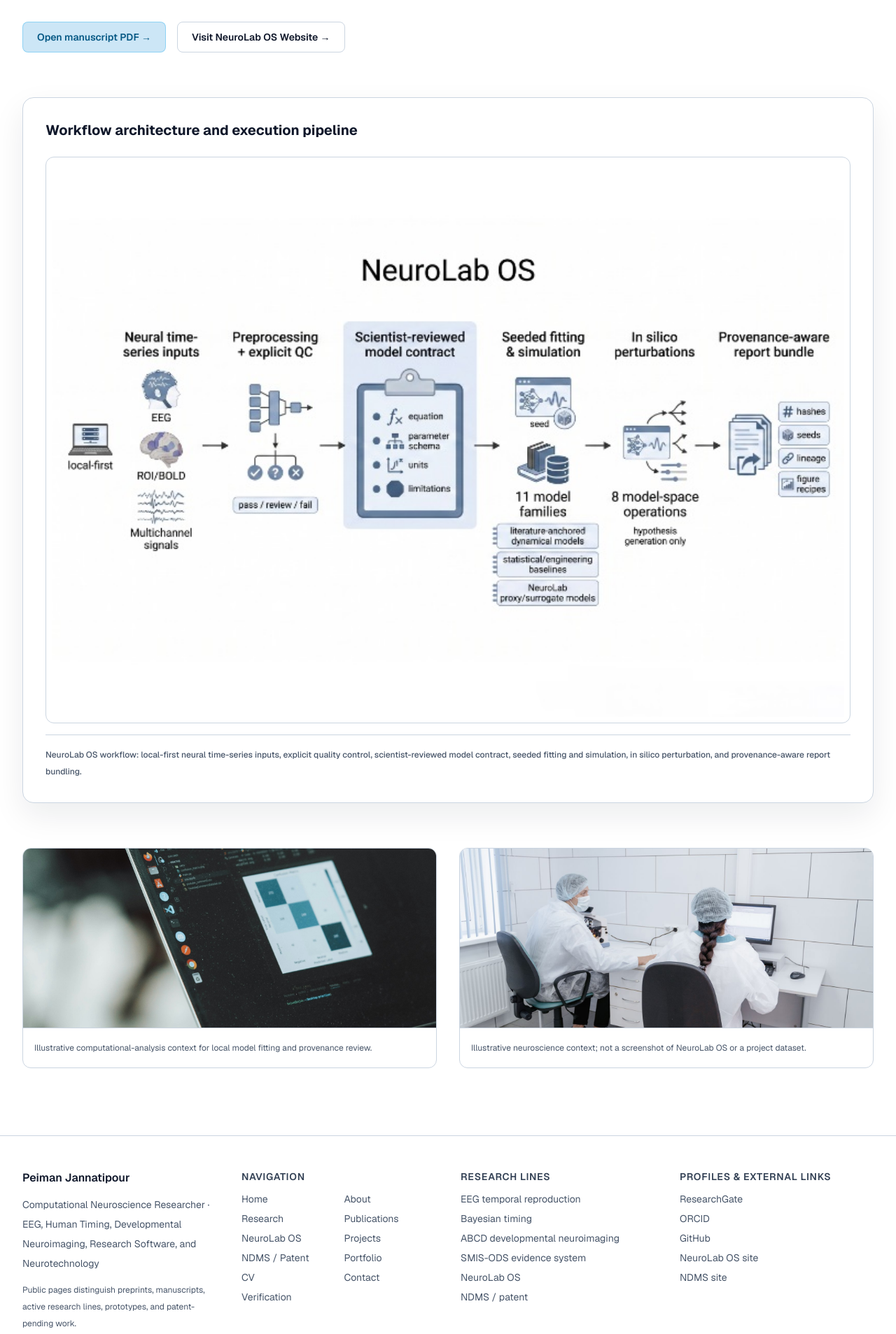
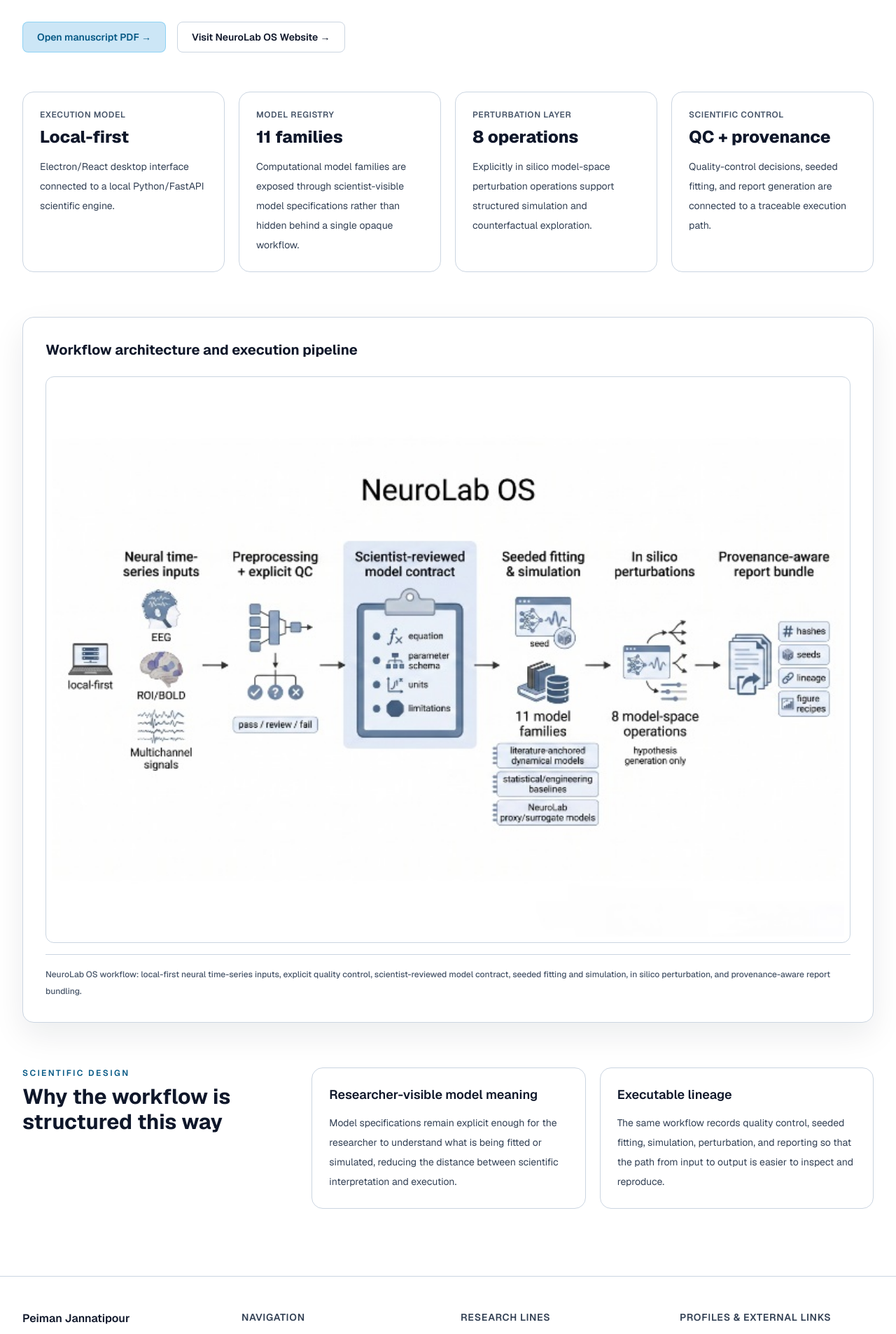
Before and after one commit to peimanjannatipour/peimanjp-, a Next.js app: page /neurolab-os in a window 1280 px wide. Shown: the part 820-2727 px from the top of the page at 70% size. Built offline with nearby package versions, Linux system fonts and the light colour scheme.

Commit message:
Replace generic NeuroLab OS stock imagery with product-specific capability content

```diff
--- a/src/app/neurolab-os/page.tsx
+++ b/src/app/neurolab-os/page.tsx
@@ -11,6 +11,29 @@
     "NeuroLab OS is a local-first research environment for scientist-reviewed neural time-series modelling, explicit quality control, simulation, and provenance-aware reporting.",
   path: "/neurolab-os",
 });
+
+const capabilityCards = [
+  {
+    label: "Execution model",
+    value: "Local-first",
+    text: "Electron/React desktop interface connected to a local Python/FastAPI scientific engine.",
+  },
+  {
+    label: "Model registry",
+    value: "11 families",
+    text: "Computational model families are exposed through scientist-visible model specifications rather than hidden behind a single opaque workflow.",
+  },
+  {
+    label: "Perturbation layer",
+    value: "8 operations",
+    text: "Explicitly in silico model-space perturbation operations support structured simulation and counterfactual exploration.",
+  },
+  {
+    label: "Scientific control",
+    value: "QC + provenance",
+    text: "Quality-control decisions, seeded fitting, and report generation are connected to a traceable execution path.",
+  },
+];
 
 export default function NeuroLabPage() {
   const data = seoData.neurolabOS;
@@ -50,6 +73,16 @@
           </div>
         </div>
 
+        <section className="mt-14 grid gap-5 sm:grid-cols-2 lg:grid-cols-4" aria-label="NeuroLab OS capabilities">
+          {capabilityCards.map((card) => (
+            <article className="rounded-2xl border border-slate-800 bg-slate-900 p-6" key={card.label}>
+              <p className="text-xs font-semibold uppercase tracking-wider text-slate-500">{card.label}</p>
+              <p className="mt-2 text-2xl font-extrabold text-white">{card.value}</p>
+              <p className="mt-3 text-sm leading-7 text-slate-300">{card.text}</p>
+            </article>
+          ))}
+        </section>
+
         <section className="mt-16 rounded-2xl border border-slate-800 bg-slate-900 p-8 shadow-2xl" aria-labelledby="neurolab-workflow-title">
           <h2 className="mb-6 text-xl font-bold text-white" id="neurolab-workflow-title">Workflow architecture and execution pipeline</h2>
           <figure>
@@ -60,15 +93,21 @@
           </figure>
         </section>
 
-        <section className="mt-16 grid gap-8 md:grid-cols-2" aria-label="Illustrative scientific software contexts">
-          <figure className="overflow-hidden rounded-xl border border-slate-800 bg-slate-900">
-            <Image alt="Scientific data-analysis workspace" className="h-64 w-full object-cover" height={700} src="/images/stock-data-dashboard.jpg" width={900} />
-            <figcaption className="border-t border-slate-800 p-4 text-xs leading-6 text-slate-400">Illustrative computational-analysis context for local model fitting and provenance review.</figcaption>
-          </figure>
-          <figure className="overflow-hidden rounded-xl border border-slate-800 bg-slate-900">
-            <Image alt="Biomedical neuroscience research environment" className="h-64 w-full object-cover" height={700} src="/images/stock-neuroscience-research.jpg" width={900} />
-            <figcaption className="border-t border-slate-800 p-4 text-xs leading-6 text-slate-400">Illustrative neuroscience context; not a screenshot of NeuroLab OS or a project dataset.</figcaption>
-          </figure>
+        <section className="mt-16 grid gap-6 lg:grid-cols-3" aria-labelledby="neurolab-science-title">
+          <div>
+            <p className="text-xs font-semibold uppercase tracking-[0.2em] text-sky-300">Scientific design</p>
+            <h2 className="mt-2 text-3xl font-bold text-white" id="neurolab-science-title">Why the workflow is structured this way</h2>
+          </div>
+          <div className="grid gap-5 lg:col-span-2 md:grid-cols-2">
+            <article className="rounded-2xl border border-slate-800 bg-slate-900 p-6">
+              <h3 className="text-lg font-semibold text-white">Researcher-visible model meaning</h3>
+              <p className="mt-3 text-sm leading-7 text-slate-300">Model specifications remain explicit enough for the researcher to understand what is being fitted or simulated, reducing the distance between scientific interpretation and execution.</p>
+            </article>
+            <article className="rounded-2xl border border-slate-800 bg-slate-900 p-6">
+              <h3 className="text-lg font-semibold text-white">Executable lineage</h3>
+              <p className="mt-3 text-sm leading-7 text-slate-300">The same workflow records quality control, seeded fitting, simulation, perturbation, and reporting so that the path from input to output is easier to inspect and reproduce.</p>
+            </article>
+          </div>
         </section>
       </div>
     </main>
```
